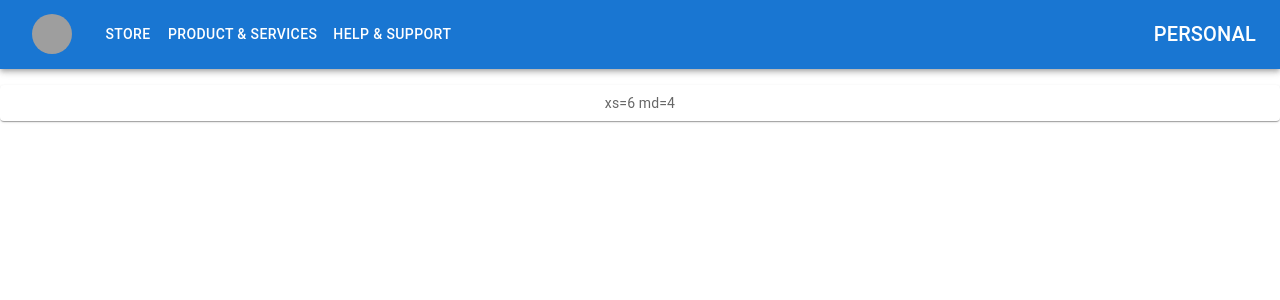
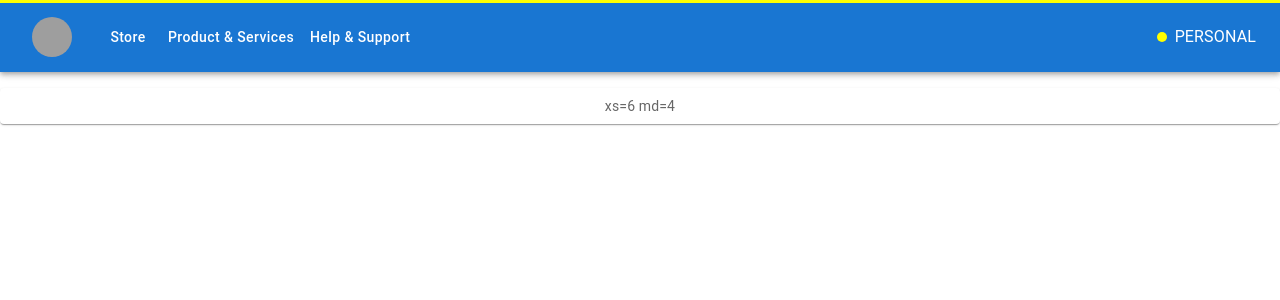
Before and after one commit to Btshwanelo/ioco-mtn, a React (Create React App) app: page / in a window 1280 px wide. Shown: the top 300 px of the page. Built offline with nearby package versions, Linux system fonts and the light colour scheme; grey boxes are pictures that could not be loaded.

Commit message:
change app style
updated the style of app bar

```diff
--- a/src/App.js
+++ b/src/App.js
@@ -22,7 +22,7 @@ function App() {
           <Appbar />
         </Grid>
         <Grid item xs={12}>
-          <Item>xs=6 md=4</Item>
+          <Item sx={{justifyContent: "center"}}>xs=6 md=4</Item>
         </Grid>
       </Grid>
     </React.Fragment>
--- a/src/components/Appbar.js
+++ b/src/components/Appbar.js
@@ -4,24 +4,18 @@ import Box from "@mui/material/Box";
 import Toolbar from "@mui/material/Toolbar";
 import IconButton from "@mui/material/IconButton";
 import Typography from "@mui/material/Typography";
-import Menu from "@mui/material/Menu";
 import MenuIcon from "@mui/icons-material/Menu";
 import Container from "@mui/material/Container";
 import Avatar from "@mui/material/Avatar";
 import Button from "@mui/material/Button";
-import Tooltip from "@mui/material/Tooltip";
-import MenuItem from "@mui/material/MenuItem";
-import Drawer from '@mui/material/Drawer';
-import List from '@mui/material/List';
-import Divider from '@mui/material/Divider';
-import ListItem from '@mui/material/ListItem';
-import ListItemIcon from '@mui/material/ListItemIcon';
-import ListItemText from '@mui/material/ListItemText';
-import InboxIcon from '@mui/icons-material/MoveToInbox';
-import MailIcon from '@mui/icons-material/Mail';
+import Drawer from "@mui/material/Drawer";
+import ListItem from "@mui/material/ListItem";
+import ListItemIcon from "@mui/material/ListItemIcon";
+import ListItemText from "@mui/material/ListItemText";
+import InboxIcon from "@mui/icons-material/MoveToInbox";
+import Stack from "@mui/material/Stack";
 
 const pages = ["Store", "Product & Services", "Help & Support"];
-const settings = ["Profile", "Account", "Dashboard", "Logout"];
 
 const Appbar = () => {
   const [anchorElNav, setAnchorElNav] = React.useState(null);
@@ -53,6 +47,7 @@ const Appbar = () => {
   //   };
   return (
     <AppBar position="static">
+      <Box sx={{ flexGrow: 1, background: "yellow", height: 3 }} />
       <Container maxWidth="xl">
         <Toolbar disableGutters>
           {/* <Typography
@@ -64,13 +59,13 @@ const Appbar = () => {
             LOGO
           </Typography> */}
           <IconButton
-            sx={{ mr: 2, display: { xs: "none", md: "flex" }}}
+            sx={{ mr: 2, display: { xs: "flex",justifyContent: "start"}, flexGrow: {xs: 1, md: 0}}}
             disableRipple="true"
           >
             <Avatar alt="Remy Sharp" src="/static/images/avatar/2.jpg" />
           </IconButton>
 
-          <Box sx={{ flexGrow: 1, display: { xs: "flex", md: "none" } }}>
+          <Box sx={{ flexGrow: 0, display: { xs: "flex", md: "none" } }}>
             <IconButton
               size="large"
               aria-label="account of current user"
@@ -81,15 +76,14 @@ const Appbar = () => {
             >
               <MenuIcon />
             </IconButton>
-            <Drawer
-            open={open}
-            onClose={handleDrawerClose}
-          >
-            <ListItem button sx={{width:300}}>
-            <ListItemIcon>
-             <InboxIcon />
-            </ListItemIcon>
-            <ListItemText>Hey</ListItemText>
+            <Drawer open={open} onClose={handleDrawerClose}>
+            {pages.map((page) => (
+              <ListItem button key={page} onClick={handleCloseNavMenu} sx={{ width: 250 }}>
+              <ListItemText>{page}</ListItemText>
+            </ListItem>
+            ))}
+              <ListItem button sx={{ width: 250 }}>
+                <ListItemText>PERSONAL</ListItemText>
               </ListItem>
             </Drawer>
             {/* <Menu
@@ -125,31 +119,54 @@ const Appbar = () => {
           >
             LOGO
           </Typography> */}
-            <IconButton sx={{ flexGrow: 1, display: { xs: "flex", md: "none", justifyContent: "start" }}}  disableRipple="false">
+          {/* <IconButton
+            sx={{
+              flexGrow: 1,
+              display: { xs: "flex", md: "none", justifyContent: "start" },
+            }}
+            disableRipple="false"
+          >
             <Avatar alt="Remy Sharp" src="/static/images/avatar/2.jpg" />
-            </IconButton>
+          </IconButton> */}
 
           <Box sx={{ flexGrow: 1, display: { xs: "none", md: "flex" } }}>
             {pages.map((page) => (
               <Button
                 key={page}
                 onClick={handleCloseNavMenu}
-                sx={{ my: 2, color: "white", display: "block" }}
+                sx={{
+                  my: 2,
+                  color: "white",
+                  display: "block",
+                  textTransform: "capitalize",
+                }}
               >
                 {page}
               </Button>
             ))}
           </Box>
 
-          <Box sx={{ flexGrow: 0 }}>
+          <Box sx={{ flexGrow: 0, display: { xs: "none", md: "flex" } }}>
             {/* <Tooltip title="Open settings">
               <IconButton onClick={handleOpenUserMenu} sx={{ p: 0 }}>
                 <Avatar alt="Remy Sharp" src="/static/images/avatar/2.jpg" />
               </IconButton>
             </Tooltip> */}
-            <Typography variant="h6" noWrap component="div" sx={{ p: 0 }}>
+            <Stack direction="row" alignItems={"center"}>
+              <Box
+                component="span"
+                sx={{
+                  bgcolor: "yellow",
+                  width: 10,
+                  height: 10,
+                  borderRadius: "50%",
+                  mr: 1,
+                }}
+              />
+              <Typography variant="p" noWrap component="div" sx={{ p: 0 }}>
                 PERSONAL
               </Typography>
+            </Stack>
             {/* <Menu
               sx={{ mt: "45px" }}
               id="menu-appbar"
```
Lines whose indentation alone changed are shown as unchanged.
